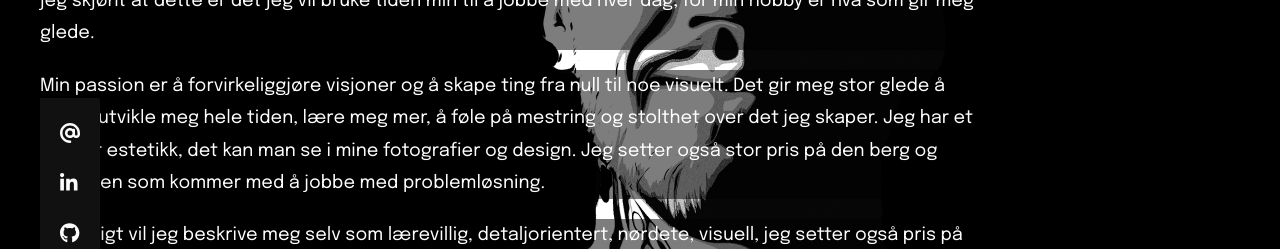
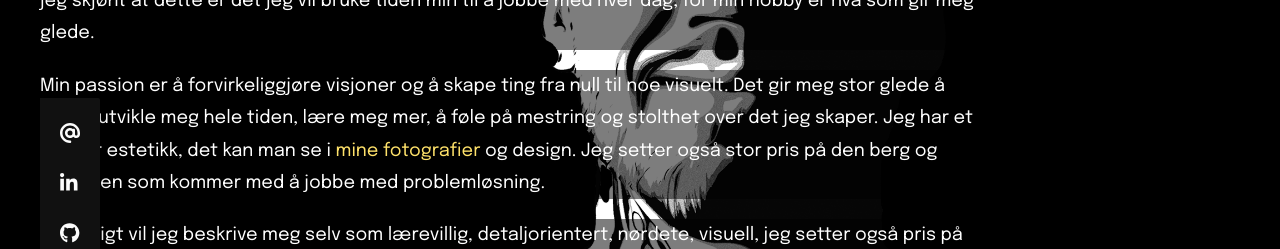
Before and after one commit to arkstig/stigark2, a React (Create React App) app in the folder base_custom/: page /ommeg in a window 1280 px wide. Shown: the part 482-731 px from the top of the page. Built offline with nearby package versions, Linux system fonts and the light colour scheme.

Commit message:
Updatet links
ommeg

```diff
--- a/base_custom/src/pages/Ommeg.js
+++ b/base_custom/src/pages/Ommeg.js
@@ -23,13 +23,21 @@ export default function Ommeg() {
         vil bruke tiden min til å jobbe med hver dag, for min hobby er hva som
         gir meg glede.
       </p>
+
       <p>
         Min passion er å forvirkeliggjøre visjoner og å skape ting fra null til
         noe visuelt. Det gir meg stor glede å kunne utvikle meg hele tiden, lære
         meg mer, å føle på mestring og stolthet over det jeg skaper. Jeg har et
-        øye for estetikk, det kan man se i mine fotografier og design. Jeg
-        setter også stor pris på den berg og dalbanen som kommer med å jobbe med
-        problemløsning.
+        øye for estetikk, det kan man se i{' '}
+        <a
+          target="_blank"
+          href="https://www.instagram.com/stigark"
+          rel="noreferrer"
+        >
+          mine fotografier
+        </a>{' '}
+        og design. Jeg setter også stor pris på den berg og dalbanen som kommer
+        med å jobbe med problemløsning.
       </p>
       <p>
         For øvrigt vil jeg beskrive meg selv som lærevillig, detaljorientert,
@@ -41,7 +49,6 @@ export default function Ommeg() {
         og design for å utvikle. Jeg gleder meg til å jobbe og fordype meg
         videre innen webutvikling og alt som hører til.
       </p>
-      <div className="divOmmeg" />
       <div className="buttonOmmeg">
         <NavLink to="/contact">
           <button type="button">Kontakt meg!</button>
--- a/base_custom/src/styles/scss/main.scss
+++ b/base_custom/src/styles/scss/main.scss
@@ -530,6 +530,14 @@ main .ommeg {
   display: flex;
   justify-content: flex-start;
 }
+.ommeg a {
+  color: #ffe26a;
+  transition: all 0.2s;
+}
+.ommeg a:hover {
+  color: #f1efe5;
+
+}
 .ommeg p {
   max-width: 60rem;
   background-color: rgba(0, 0, 0, 0.509);
@@ -607,14 +615,14 @@ padding-right: 50px;
  padding-left: 50px;
 }
 .casestudy2 a {
-  color: yellow;
+  color: #ffe26a;
   transition: all 0.2s;
 }
 .casestudy2 h2 {
   margin-top: 40px;
 }
 .casestudy2 a:hover {
-  color: #ed0b70;
+  color: #eaeaea;
 }
 
 
```
